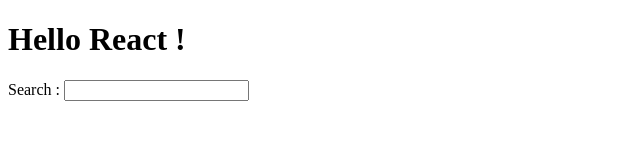
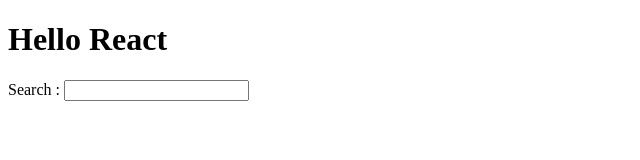
Before and after one commit to shukla-rajat/hacker-stories, a React (Vite) app: page / in a window 1280 px wide. Shown: the top 160 px of the page, without its empty margins (0-640 px from the left). Built offline with nearby package versions, Linux system fonts and the light colour scheme.

Commit message:
Added test for rendering object data in JSX

```diff
--- a/src/App.jsx
+++ b/src/App.jsx
@@ -1,9 +1,12 @@
 function App() {
-  const title = "React";
+  const welcome = {
+    greeting: 'Hello',
+    title: 'React'
+  };
 
   return (
     <div>
-      <h1> Hello {title} ! </h1>
+      <h1> {welcome.greeting} {welcome.title} </h1>
 
       <label htmlFor="Search"> Search : </label>
       <input id="search" type="text" />
```
